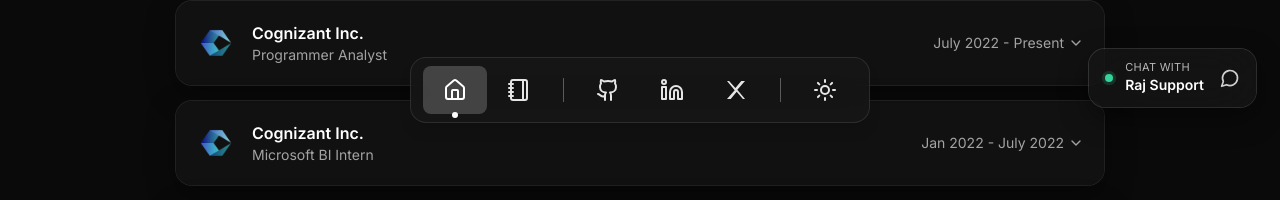
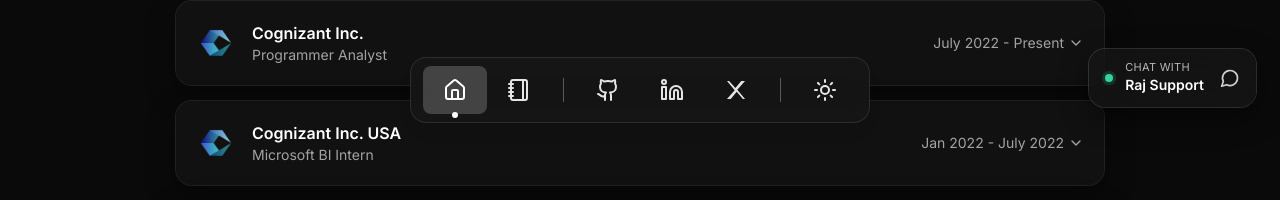
Before and after one commit to tylerdurden0x/patilraj-portfolio, a React (Vite) app: page / in a window 1280 px wide. Shown: the part 669-869 px from the top of the page. Built offline with nearby package versions, Linux system fonts and the light colour scheme.

Commit message:
improved site readability fixing scattered chat widgets

```diff
--- a/src/App.jsx
+++ b/src/App.jsx
@@ -75,7 +75,7 @@ const EXPERIENCES = [
       "Leveraged advanced technologies including RDBMS, SQL, DBT, Python, ETL processes, and Microsoft BI tools to deliver comprehensive data solutions",
       "Built interactive dashboards and reports using Power BI, transforming raw data into actionable insights for stakeholders across retail operations"
     ] },
-  { company: "Cognizant Inc.", role: "Microsoft BI Intern", start: "Jan 2022", end: "July 2022", logo: "/ctslogo.png", details: [
+  { company: "Cognizant Inc. USA", role: "Microsoft BI Intern", start: "Jan 2022", end: "July 2022", logo: "/ctslogo.png", details: [
     "Completed paid internship during final semester, receiving comprehensive training in Microsoft BI technologies including MySQL, SSMS, SSIS, SSAS, and SSRS.",
     "Developed data visualization dashboards using Power BI and implemented data ingestion pipelines with Azure Data Factory during internship.",
     "Gained practical experience with ETL processes, database management, and business intelligence reporting solutions."
```
Also changed, not shown: 1 other file (tests, documents, lock files or other folders).
